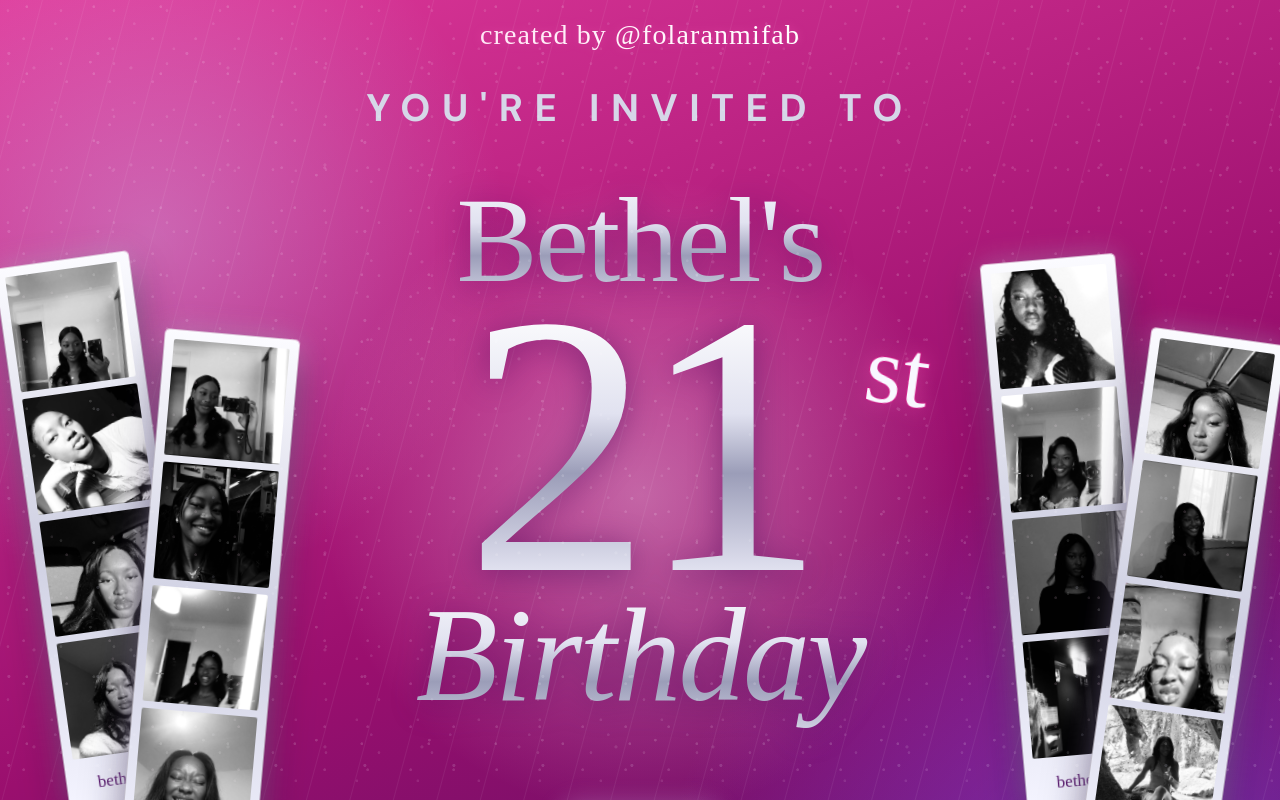
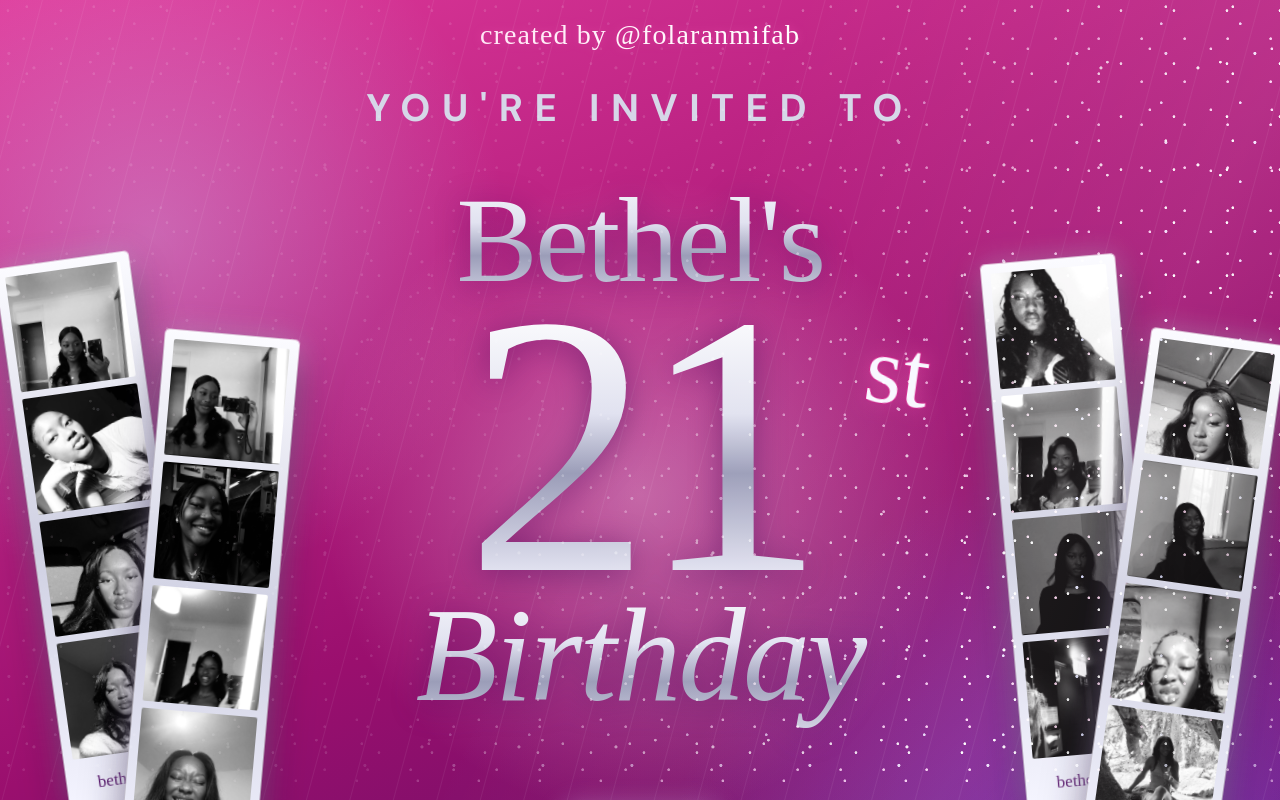
Before and after one commit to ffolaranmi/bethel-birthday-website, a React (Vite) app: page / in a window 1280 px wide. Shown: the top 800 px of the page. Built offline with nearby package versions, Linux system fonts and the light colour scheme; a web font is replaced by a local one.

Commit message:
completed website

```diff
--- a/src/App.tsx
+++ b/src/App.tsx
@@ -384,7 +384,7 @@ export default function App() {
               <span>01</span> owambe of the year
             </li>
             <li>
-              <span>02</span> good food &amp; birthday drinks
+              <span>02</span> good food &amp; drinks
             </li>
             <li>
               <span>03</span> flash photos all night long
@@ -401,7 +401,7 @@ export default function App() {
           <img src={PHOTO_TWO} alt="Bethel" />
         </div>
         <div className="dress-copy">
-          <SectionTitle kicker="dress to impress">the moodboard</SectionTitle>
+          <SectionTitle kicker="dress to impress">the mood</SectionTitle>
           <h3 id="dress-title">Y2K nostalgia meets glamour.</h3>
           <p>
             Think Y2K, glitter, glamour. More is
--- a/src/index.css
+++ b/src/index.css
@@ -148,13 +148,12 @@ h1 .num,
   filter: drop-shadow(0 3px 14px rgba(255, 120, 205, 0.28));
 }
 
-/* ---------- glitter overlay ---------- */
+/* ---------- shine + glitter (a soft sheen sweeps across the page, glitter sparkles where it passes) ---------- */
 .glitter {
   pointer-events: none;
   position: fixed;
   inset: 0;
   z-index: 20;
-  opacity: 0.55;
   mix-blend-mode: screen;
 }
 
@@ -163,33 +162,60 @@ h1 .num,
   content: "";
   position: absolute;
   inset: 0;
-  opacity: 0.6;
 }
 
+/* the soft diagonal sheen */
 .glitter::before {
+  background-image: linear-gradient(
+    115deg,
+    transparent 38%,
+    rgba(255, 225, 245, 0.1) 50%,
+    transparent 62%
+  );
+  background-size: 300% 100%;
+  background-repeat: no-repeat;
+  background-position: 0% 0;
+}
+
+/* fine glitter dots, mostly hidden, revealed only inside the sweeping band */
+.glitter::after {
   background-image:
     radial-gradient(circle at 15% 20%, #ffffff 0 1px, transparent 1.7px),
     radial-gradient(circle at 70% 30%, #dfe0ff 0 1px, transparent 1.7px),
     radial-gradient(circle at 35% 70%, #ffffff 0 1.2px, transparent 1.9px),
-    radial-gradient(circle at 85% 80%, #f9d8ef 0 1px, transparent 1.7px);
-  background-size:
-    53px 53px,
-    79px 79px,
-    97px 97px,
-    61px 61px;
-}
-
-.glitter::after {
-  background-image:
+    radial-gradient(circle at 85% 80%, #f9d8ef 0 1px, transparent 1.7px),
     radial-gradient(circle at 40% 10%, #ffffff 0 1px, transparent 1.7px),
     radial-gradient(circle at 10% 60%, #e6e7ff 0 1.2px, transparent 1.9px),
     radial-gradient(circle at 80% 55%, #ffffff 0 1px, transparent 1.7px),
     radial-gradient(circle at 55% 90%, #f6d2ea 0 1px, transparent 1.7px);
   background-size:
+    53px 53px,
+    79px 79px,
+    97px 97px,
+    61px 61px,
     67px 67px,
     89px 89px,
     113px 113px,
     43px 43px;
+
+  -webkit-mask-image: linear-gradient(
+    115deg,
+    rgba(0, 0, 0, 0.12) 36%,
+    #000 50%,
+    rgba(0, 0, 0, 0.12) 64%
+  );
+  mask-image: linear-gradient(
+    115deg,
+    rgba(0, 0, 0, 0.12) 36%,
+    #000 50%,
+    rgba(0, 0, 0, 0.12) 64%
+  );
+  -webkit-mask-size: 300% 100%;
+  mask-size: 300% 100%;
+  -webkit-mask-repeat: no-repeat;
+  mask-repeat: no-repeat;
+  -webkit-mask-position: 0% 0;
+  mask-position: 0% 0;
 }
 
 /* ---------- hero ---------- */
@@ -425,11 +451,14 @@ h1 em {
 .marquee-track {
   display: flex;
   width: max-content;
+  animation: marquee 34s linear infinite; /* always moving, even with reduced-motion on */
 }
 
 .marquee-group {
   display: flex;
   flex: none;
+  min-width: 100vw; /* each copy fills the screen, so there is never a plain silver gap */
+  justify-content: space-around;
 }
 
 .marquee-group span {
@@ -977,10 +1006,10 @@ h1 em {
 /* ---------- motion (switched off for reduced-motion users) ---------- */
 @media (prefers-reduced-motion: no-preference) {
   .glitter::before {
-    animation: shimmer 3.2s ease-in-out infinite alternate;
+    animation: sheen-sweep 14s ease-in-out infinite;
   }
   .glitter::after {
-    animation: shimmer 4.6s ease-in-out -1.8s infinite alternate;
+    animation: dots-sweep 14s ease-in-out infinite;
   }
 
   /* strips "print" out of the booth, then float */
@@ -1022,10 +1051,6 @@ h1 em {
     animation: flash 9s ease-out 2.5s infinite;
   }
 
-  .marquee-track {
-    animation: marquee 34s linear infinite;
-  }
-
   /* cassette: gentle wobble while idle, reels spin while playing */
   .cassette:not(.playing) {
     animation: wobble 2.6s ease-in-out infinite alternate;
@@ -1050,12 +1075,25 @@ h1 em {
   }
 }
 
-@keyframes shimmer {
-  from {
-    opacity: 0.2;
+@keyframes sheen-sweep {
+  0% {
+    background-position: 100% 0;
   }
-  to {
-    opacity: 0.95;
+  75%,
+  100% {
+    background-position: 0% 0;
+  }
+}
+
+@keyframes dots-sweep {
+  0% {
+    -webkit-mask-position: 100% 0;
+    mask-position: 100% 0;
+  }
+  75%,
+  100% {
+    -webkit-mask-position: 0% 0;
+    mask-position: 0% 0;
   }
 }
 
```
